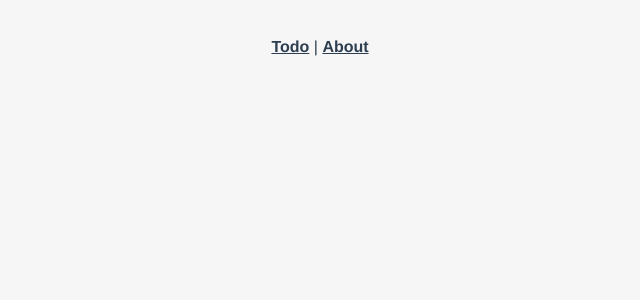
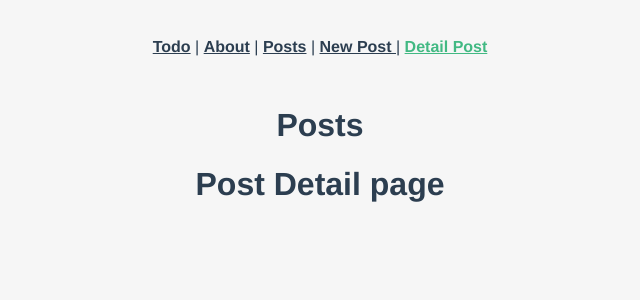
Before and after one commit to mysoyul/Vuejs_TodoApp, a Vue app: page /posts/detail in a window 1280 px wide. Shown: the top 300 px of the page, without its empty margins (320-960 px from the left). Built offline with nearby package versions, Linux system fonts and the light colour scheme; the HTML template or start-up script is replaced by a standard one.

Commit message:
Post 관련 View 추가

```diff
--- a/src/App.vue
+++ b/src/App.vue
@@ -2,9 +2,12 @@
   <div id="app">
     <div id="nav">
       <router-link to="/">Todo</router-link> |
-      <router-link to="/about">About</router-link>
+      <router-link to="/about">About</router-link> |
+      <router-link to="/posts">Posts</router-link> |
+      <router-link to="/posts/new" exact>New Post </router-link> |
+      <router-link to="/posts/detail" exact>Detail Post </router-link>
     </div>
-    <router-view/>
+    <router-view />
   </div>
 </template>
 
--- a/src/store/store.js
+++ b/src/store/store.js
@@ -3,6 +3,7 @@ import Vuex from 'vuex';
 import axios from 'axios';
 import VueAxios from 'vue-axios';
 import todo from './modules/todo';
+import post from './modules/post';
 
 Vue.use(Vuex);
 //순서가 바뀌면 않됩니다
@@ -10,6 +11,7 @@ Vue.use(VueAxios, axios);
 
 export const store = new Vuex.Store({
     modules: {
-        todo
+        todo,
+        post
     }
 });
--- /dev/null
+++ b/src/views/PostDetail.vue
@@ -0,0 +1,5 @@
+<template>
+  <div>
+    <h1>Post Detail page</h1>
+  </div>
+</template>
--- /dev/null
+++ b/src/views/PostNew.vue
@@ -0,0 +1,5 @@
+<template>
+  <div>
+    <h1>Post New page</h1>
+  </div>
+</template>
--- /dev/null
+++ b/src/views/Posts.vue
@@ -0,0 +1,6 @@
+<template>
+  <div>
+    <h1>Posts</h1>
+    <router-view></router-view>
+  </div>
+</template>
```
Also changed, not shown: src/router/index.js (+11 -0 lines).
